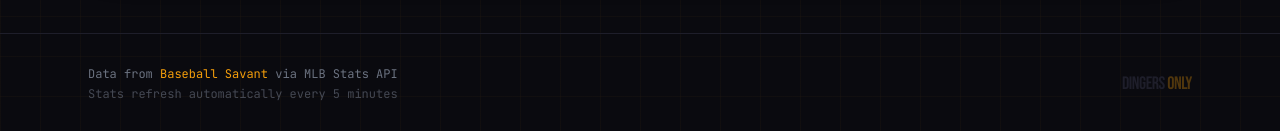
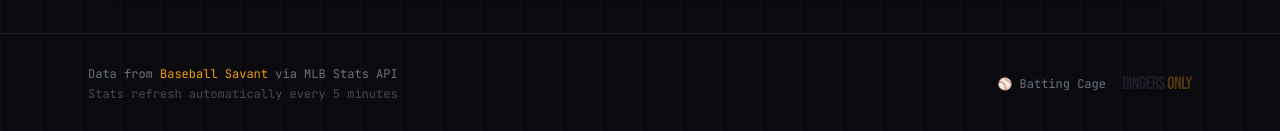
Before and after one commit to dac0009/dingers-only, a Next.js app: page / in a window 1280 px wide. Shown: the part 1144-1275 px from the top of the page. Built offline with nearby package versions, Linux system fonts and the light colour scheme; no server answers.

Commit message:
Update Footer.tsx

```diff
--- a/src/components/Footer.tsx
+++ b/src/components/Footer.tsx
@@ -21,8 +21,16 @@ export default function Footer() {
             Stats refresh automatically every 5 minutes
           </p>
         </div>
-        <div className="font-display text-lg text-dinger-border tracking-tight">
-          DINGERS<span className="text-dinger-accent/30"> ONLY</span>
+        <div className="flex items-center gap-4">
+          <a
+            href="/game"
+            className="text-xs font-mono text-dinger-muted hover:text-dinger-accent transition-colors"
+          >
+            ⚾ Batting Cage
+          </a>
+          <div className="font-display text-lg text-dinger-border tracking-tight">
+            DINGERS<span className="text-dinger-accent/30"> ONLY</span>
+          </div>
         </div>
       </div>
     </footer>
```
